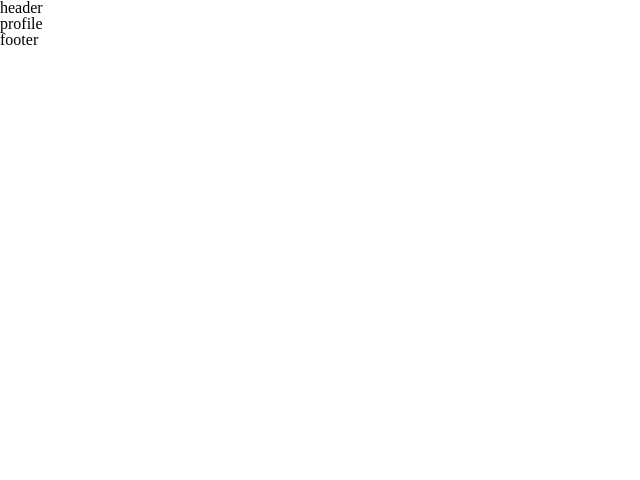
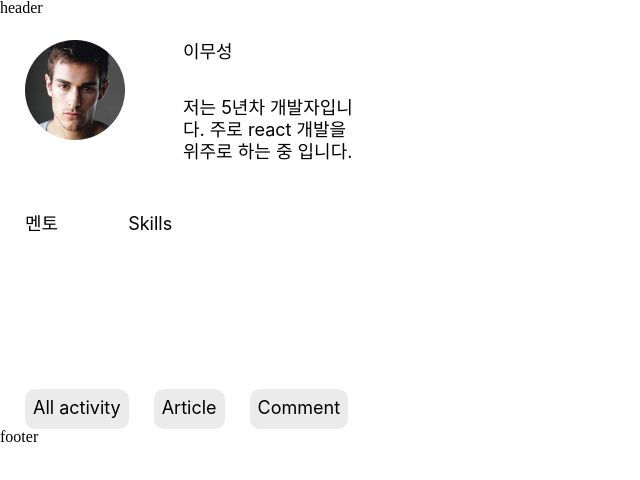
Before and after one commit to mentors-service/mentors-service-FE, a React (Create React App) app: page /profile in a window 1280 px wide. Shown: the top 480 px of the page, without its empty margins (0-640 px from the left). Built offline with nearby package versions, Linux system fonts and the light colour scheme; no server answers.

Commit message:
feat: 마이페이지 마크업 구현

```diff
--- /dev/null
+++ b/src/pages/profile/Profile.style.ts
@@ -0,0 +1,51 @@
+import styled from 'styled-components';
+
+export const ProfileWrapper = styled.section`
+  padding: 0 0 0 25px;
+`;
+
+export const Profile = styled.div`
+  display: flex;
+  align-items: center;
+`;
+
+export const ProfileDescription = styled.div`
+  margin-left: 58px;
+  margin-top: 25px;
+`;
+
+export const Name = styled.div`
+  margin-bottom: 34px;
+  font-family: 'Inter';
+  font-style: normal;
+  font-weight: 400;
+  font-size: 18px;
+  line-height: 22px;
+  color: #000000;
+`;
+
+export const Description = styled(Name)`
+  width: 175px;
+  margin: 0;
+`;
+
+export const MentorSkills = styled.div`
+  display: flex;
+  margin-top: 50px;
+`;
+
+export const Mentor = styled(Name)`
+  margin-right: 70px;
+`;
+
+export const Skills = styled(Name)``;
+
+export const ProfileBtn = styled(Name)`
+  padding: 8px 8px 0 8px;
+  height: 32px;
+  background: #ebebeb;
+  border-radius: 10px;
+  max-width: fit-content;
+  margin: 120px 0 0 25px;
+  display: inline-block;
+`;
--- a/src/pages/profile/Profile.tsx
+++ b/src/pages/profile/Profile.tsx
@@ -1,8 +1,25 @@
+import * as S from './Profile.style';
+
 const Profile = () => {
   return (
-    <div>
-      <div>profile</div>
-    </div>
+    <>
+      <S.ProfileWrapper>
+        <S.Profile>
+          <img src='/img/ProfileImg.png' alt='' />
+          <S.ProfileDescription>
+            <S.Name>이무성</S.Name>
+            <S.Description>저는 5년차 개발자입니다. 주로 react 개발을 위주로 하는 중 입니다.</S.Description>
+          </S.ProfileDescription>
+        </S.Profile>
+        <S.MentorSkills>
+          <S.Mentor>멘토</S.Mentor>
+          <S.Skills>Skills</S.Skills>
+        </S.MentorSkills>
+      </S.ProfileWrapper>
+      <S.ProfileBtn>All activity</S.ProfileBtn>
+      <S.ProfileBtn>Article</S.ProfileBtn>
+      <S.ProfileBtn>Comment</S.ProfileBtn>
+    </>
   );
 };
 
```
Also changed, not shown: public/img/ProfileImg.png (added).
